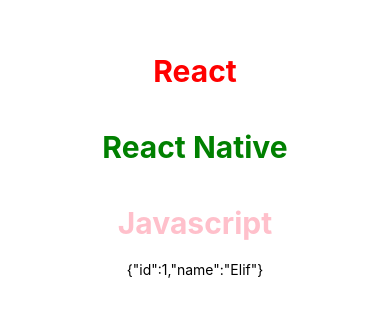
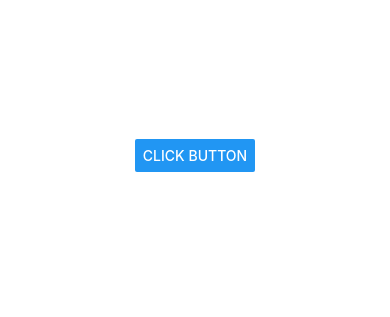
Before and after one commit to eliifors/ReactNative, a React Native app in the folder native-app/: screen / in a window 390 px wide. Shown: the part 267-584 px from the top of the page. Built offline with nearby package versions, Linux system fonts and the light colour scheme.

Commit message:
remove Title and User components from App.js; comment out related code in Title.js and User.js

```diff
--- a/native-app/App.js
+++ b/native-app/App.js
@@ -1,16 +1,12 @@
 import { StatusBar } from "expo-status-bar";
-import { StyleSheet, Text, View } from "react-native";
+import { Button, StyleSheet, Text, View } from "react-native";
 import Title from "./src/components/Title";
 import User from "./src/components/User";
 
 export default function App() {
   return (
     <View style={styles.container}>
-      <Title text="React" color="red"></Title>
-      <Title text="React Native" color="green"></Title>
-      <Title text="Javascript" color="pink"></Title>
-
-      <User data={{ id: 1, name: "Elif" }}></User>
+      <Button title="click button"></Button>
     </View>
   );
 }
--- a/native-app/src/components/Title.js
+++ b/native-app/src/components/Title.js
@@ -1,28 +1,23 @@
-import React from "react";
-import { StyleSheet, Text, View } from "react-native";
-import PropTypes from "prop-types";
+// import React from "react";
+// import { StyleSheet, Text, View } from "react-native";
+// import PropTypes from "prop-types";
 
-const Title = (props) => {
-  return (
-    <View>
-      <Text style={[styles.title, { color: props.color }]}>{props.text}</Text>
-    </View>
-  );
-};
+// const Title = (props) => {
+//   return (
+//     <View>
+//       <Text style={[styles.title, { color: props.color }]}>{props.text}</Text>
+//     </View>
+//   );
+// };
 
-const styles = StyleSheet.create({
-  title: {
-    fontSize: 30,
-    fontWeight: "bold",
-    color: "black",
-    textAlign: "center",
-    marginVertical: 20,
-  },
-});
+// const styles = StyleSheet.create({
+//   title: {
+//     fontSize: 30,
+//     fontWeight: "bold",
+//     color: "black",
+//     textAlign: "center",
+//     marginVertical: 20,
+//   },
+// });
 
-Title.propTypes = {
-  text: PropTypes.string,
-  color: PropTypes.string,
-};
-
-export default Title;
+// export default Title;
--- a/native-app/src/components/User.js
+++ b/native-app/src/components/User.js
@@ -1,12 +1,12 @@
-import { View, Text } from "react-native";
-import React from "react";
+// import { View, Text } from "react-native";
+// import React from "react";
 
-const User = (props) => {
-  return (
-    <View>
-      <Text>{JSON.stringify(props.data)}</Text>
-    </View>
-  );
-};
+// const User = (props) => {
+//   return (
+//     <View>
+//       <Text>{JSON.stringify(props.data)}</Text>
+//     </View>
+//   );
+// };
 
-export default User;
+// export default User;
```
